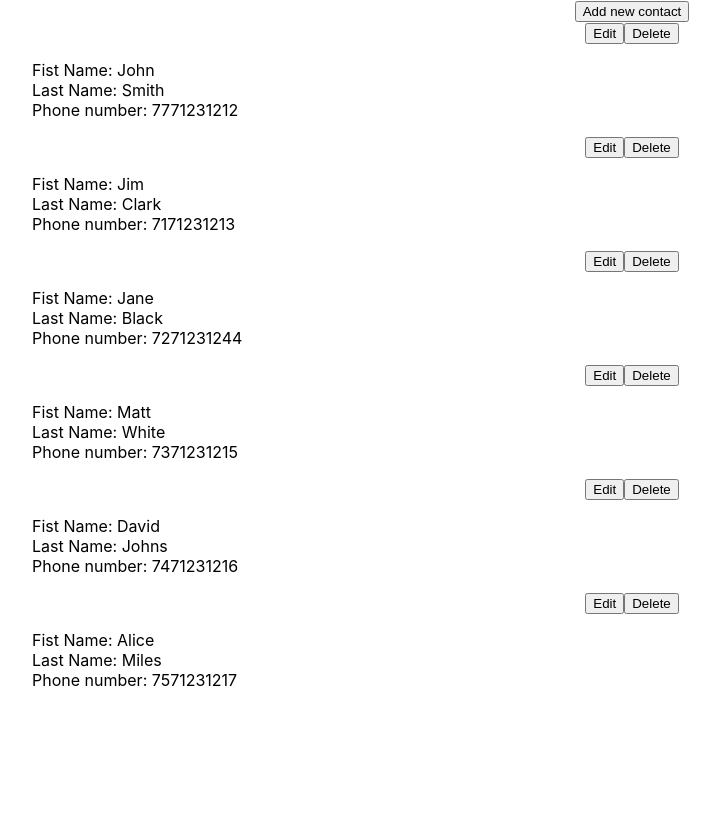
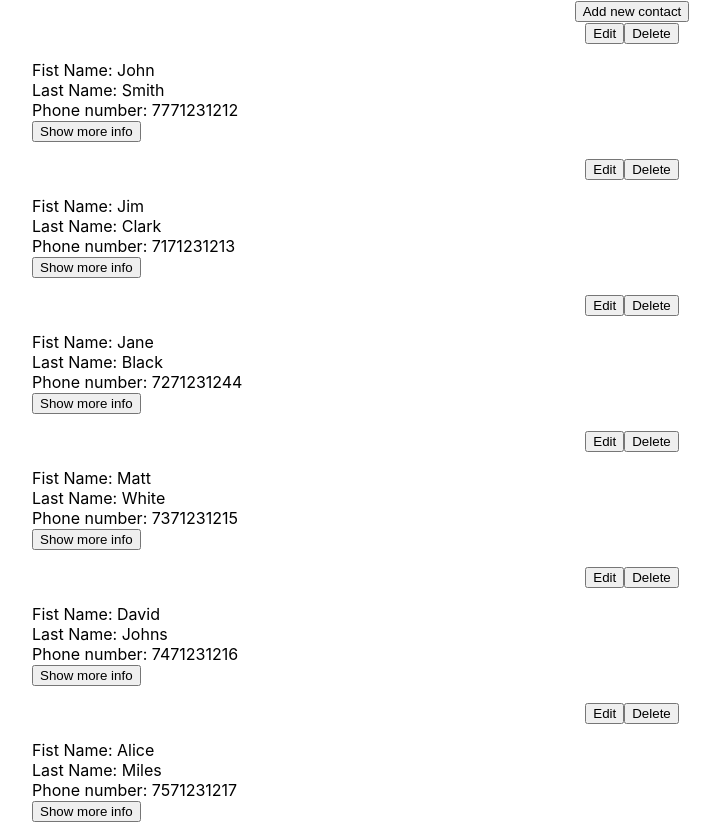
Before and after one commit to Katerina-spb/contact-list, a React (Create React App) app: page / in a window 1280 px wide. Shown: the whole page, without its empty margins (8-728 px from the left). Before the commit the page ends 800 px from the top, so only its background shows below. Built offline with nearby package versions, Linux system fonts and the light colour scheme.

Commit message:
Added button to expand the view for a single contact

```diff
--- a/src/Contact.js
+++ b/src/Contact.js
@@ -1,11 +1,30 @@
 import './Contact.css';
 import { Link } from 'react-router-dom';
+import { useState } from 'react';
 
 function Contact(props) {
+  const [expanded, setExpanded] = useState(false);
+
+  const handleExpand = (event) => {
+    if (expanded === false) {
+      event.target.innerHTML = 'Hide info';
+    } else {
+      event.target.innerHTML = 'Show more info';
+    }
+    setExpanded(!expanded);
+  }
+
   const confirmDelete = () => {
     if (window.confirm(`Are you sure you want to delete the contact for ${props.contact.firstName}?`)) {
       props.delete(props.contact.id);
     }
+  }
+
+  let email;
+  if (expanded) {
+    email = <li>Email: {props.contact.email}</li>;
+  } else {
+    email = '';
   }
 
   return (
@@ -25,6 +44,8 @@ function Contact(props) {
         <li>Fist Name: {props.contact.firstName}</li>
         <li>Last Name: {props.contact.lastName}</li>
         <li>Phone number: {props.contact.number}</li>
+        {email}
+        <li><button onClick = {handleExpand}>Show more info</button></li>
       </ul>
     </div>
   )
```
